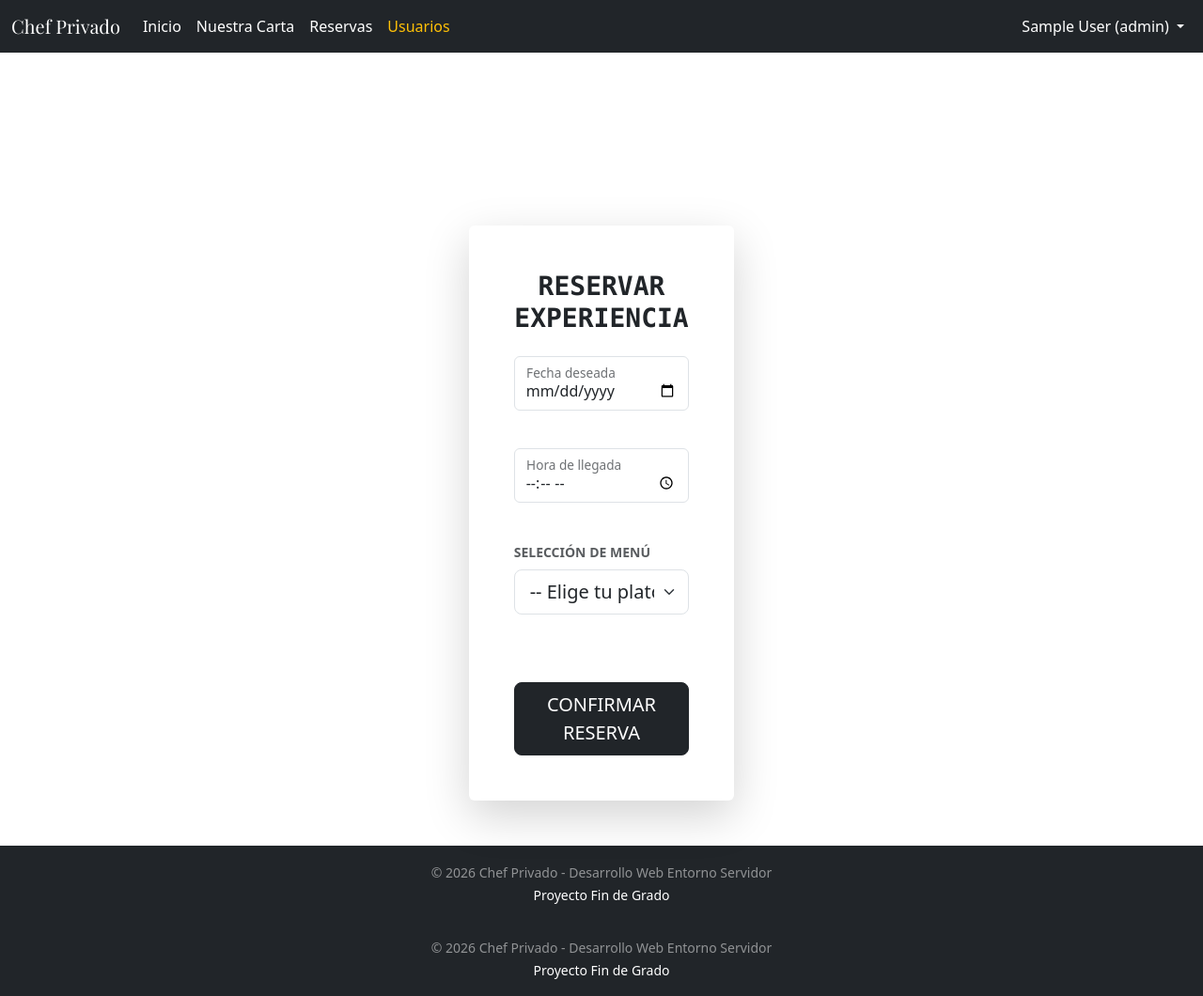
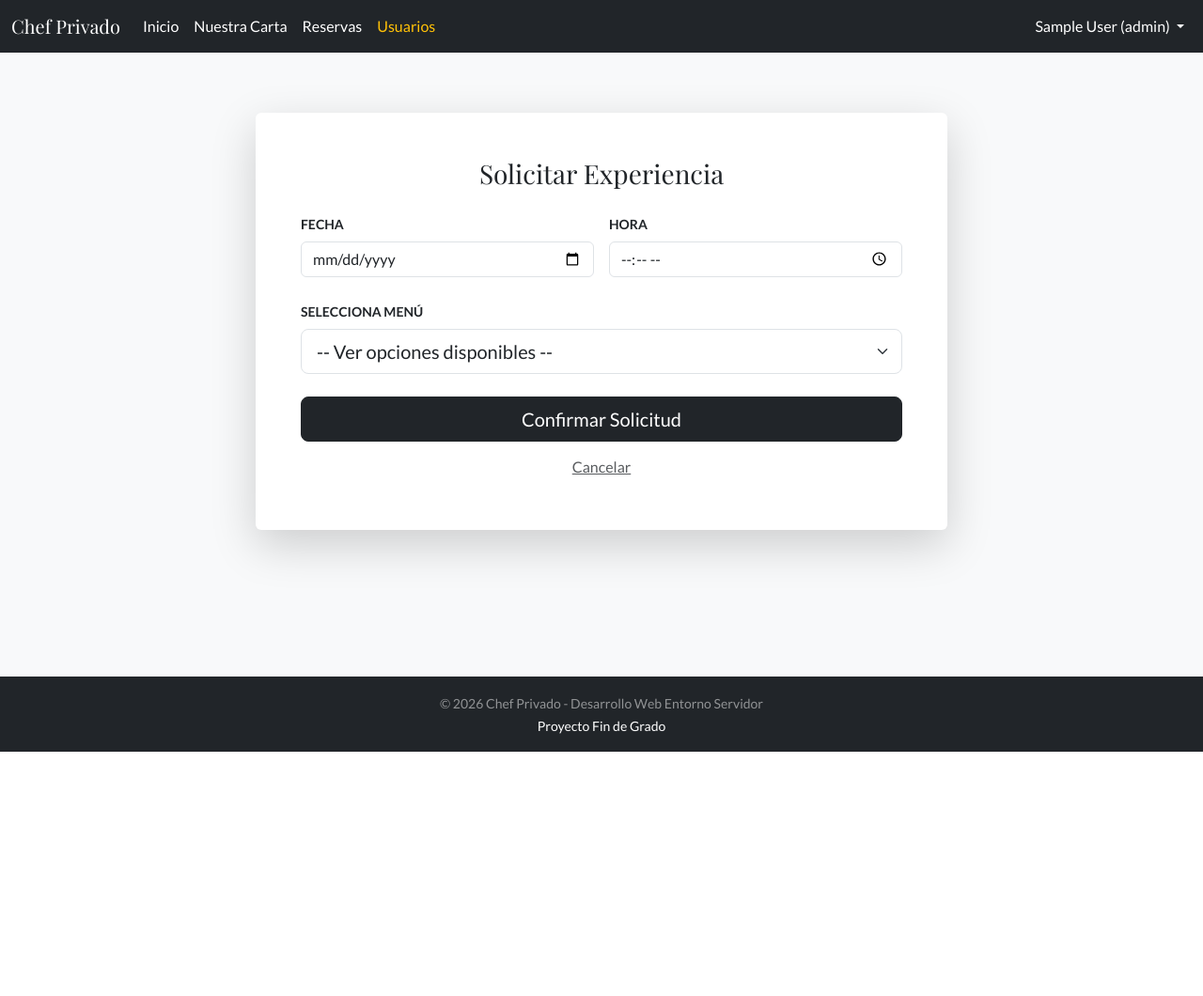
Before and after one commit to yoyi-88/Proyecto_Fin_De_Grado, a PHP site: page /PFDG/citas/new in a window 1280 px wide. Shown: the whole page at 94% size. After the commit the page ends 800 px from the top, so only its background shows below. Run offline with PHP 8.4, Linux system fonts and the light colour scheme; the visitor is signed in with stand-in values (Sample User, id 1); data that the repository does not hold is empty; some libraries are stand-ins or nearby versions.

Commit message:
Fix de vistas en citas

```diff
--- a/views/citas/new/index.php
+++ b/views/citas/new/index.php
@@ -1,66 +1,44 @@
-<!doctype html>
-<html lang="es">
-
-<head>
-    <?php require_once 'template/layouts/head.layout.php'; ?>
-    <title><?= $this->title ?></title>
-</head>
-
-<body>
-    <!-- Menú fijo superior -->
-    <?php require_once 'template/partials/menu.principal.partial.php' ?>
-
-    <!-- Capa Principal -->
-    <div class="container">
-        <br><br><br><br><br>
+<div class="container py-5">
     <div class="row justify-content-center">
         <div class="col-md-8">
-                <?php require_once("template/partials/mensaje.partial.php") ?>
-                <?php require_once("template/partials/error.partial.php") ?>
-                <div class="container py-5">
-                    <div class="row justify-content-center">
-                        <div class="col-lg-5 col-md-8">
-                            <div class="card shadow-lg border-0">
+            <div class="card border-0 shadow-lg">
                 <div class="card-body p-5">
-                                    <h3 class="text-center mb-4 fw-bold font-monospace">RESERVAR EXPERIENCIA</h3>
+                    <h3 class="text-center mb-4 font-serif">Solicitar Experiencia</h3>
 
-                                    <?php if (isset($this->error)): ?>
+                    <?php if(isset($this->error)): ?>
                         <div class="alert alert-danger"><?= $this->error ?></div>
                     <?php endif; ?>
 
                     <form action="<?= URL ?>citas/create" method="POST">
                         <input type="hidden" name="csrf_token" value="<?= $_SESSION['csrf_token'] ?>">
 
-                                        <div class="form-floating mb-3">
-                                            <input type="date" class="form-control" name="fecha" id="fecha"
-                                                min="<?= date('Y-m-d') ?>"
-                                                value="<?= $this->cita->fecha ?? '' ?>" required>
-                                            <label for="fecha">Fecha deseada</label>
-                                            <small class="text-danger ps-2"><?= $this->errors['fecha'] ?? '' ?></small>
+                        <div class="row g-3 mb-4">
+                            <div class="col-md-6">
+                                <label class="form-label fw-bold small">FECHA</label>
+                                <input type="date" name="fecha" class="form-control"
+                                       min="<?= date('Y-m-d') ?>" required>
                             </div>
-
-                                        <div class="form-floating mb-3">
-                                            <input type="time" class="form-control" name="hora" id="hora"
-                                                value="<?= $this->cita->hora ?? '' ?>" required>
-                                            <label for="hora">Hora de llegada</label>
-                                            <small class="text-danger ps-2"><?= $this->errors['hora'] ?? '' ?></small>
+                            <div class="col-md-6">
+                                <label class="form-label fw-bold small">HORA</label>
+                                <input type="time" name="hora" class="form-control" required>
+                            </div>
                         </div>
 
                         <div class="mb-4">
-                                            <label class="form-label text-muted small text-uppercase fw-bold ls-1">Selección de Menú</label>
-                                            <select class="form-select form-select-lg" name="menu_id" required>
-                                                <option value="" selected disabled>-- Elige tu plato --</option>
-                                                <?php foreach ($this->menus as $menu): ?>
-                                                    <option value="<?= $menu->id ?>" <?= (isset($this->cita->menu_id) && $this->cita->menu_id == $menu->id) ? 'selected' : '' ?>>
-                                                        <?= $menu->nombre ?> (<?= number_format($menu->precio, 2) ?> €)
+                            <label class="form-label fw-bold small">SELECCIONA MENÚ</label>
+                            <select name="menu_id" class="form-select form-select-lg" required>
+                                <option value="" disabled selected>-- Ver opciones disponibles --</option>
+                                <?php foreach($this->menus as $menu): ?>
+                                    <option value="<?= $menu->id ?>">
+                                        <?= $menu->nombre ?> (<?= number_format($menu->precio, 2) ?>€)
                                     </option>
                                 <?php endforeach; ?>
                             </select>
-                                            <small class="text-danger ps-2"><?= $this->errors['menu_id'] ?? '' ?></small>
                         </div>
 
-                                        <div class="d-grid mt-5">
-                                            <button type="submit" class="btn btn-dark btn-lg">CONFIRMAR RESERVA</button>
+                        <div class="d-grid">
+                            <button type="submit" class="btn btn-dark btn-lg">Confirmar Solicitud</button>
+                            <a href="<?= URL ?>citas" class="btn btn-link text-muted mt-2">Cancelar</a>
                         </div>
                     </form>
                 </div>
@@ -68,17 +46,3 @@
         </div>
     </div>
 </div>
-            </div>
-        </div>
-
-
-    </div>
-
-    <!-- /.container -->
-
-    <?php require_once 'template/partials/footer.partial.php' ?>
-    <?php require_once 'template/layouts/javascript.layout.php' ?>
-
-</body>
-
-</html>
```
Also changed, not shown: views/citas/main/index.php (+19 -53 lines). Lines whose indentation alone changed are shown as unchanged.
